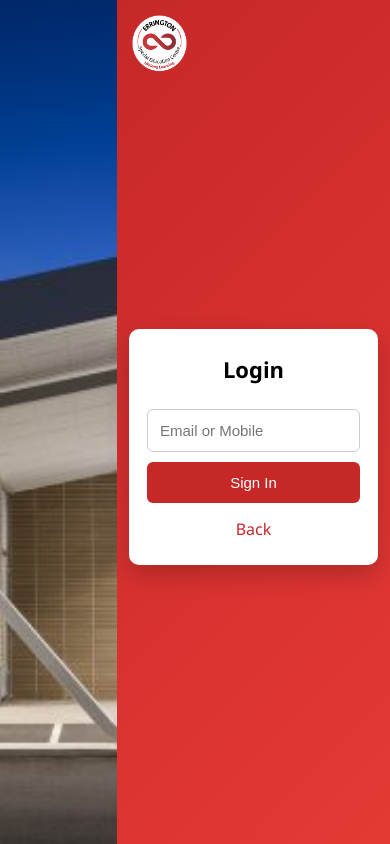
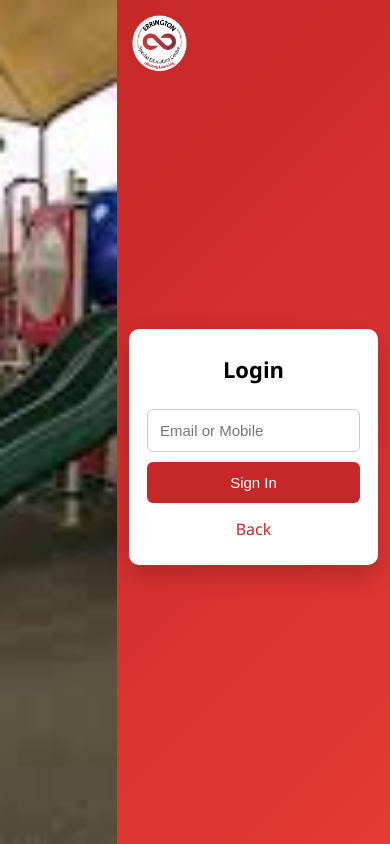
Before and after one commit to moghnome/Staff-signin-Kiosk, a Flask app: page /next in a window 390 px wide. Run offline with Flask 3, Linux system fonts and the light colour scheme.

Commit message:
Update next.html

```diff
--- a/templates/next.html
+++ b/templates/next.html
@@ -113,7 +113,7 @@ a{
     .left{
         width:40%;
         display:block;
-        background:url("{{ url_for('static', filename='ESEC images.jpg') }}") center center no-repeat;
+        background:url("{{ url_for('static', filename='imagesESEC2.jpg') }}") center center no-repeat;
         background-size:cover;
     }
 
@@ -147,7 +147,7 @@ a{
         width:30%;
         min-height:100vh;
         display:block;
-        background:url("{{ url_for('static', filename='ESEC images.jpg') }}") center center no-repeat;
+        background:url("{{ url_for('static', filename='Junior_images3.jpg') }}") center center no-repeat;
         background-size:cover;
     }
 
```
